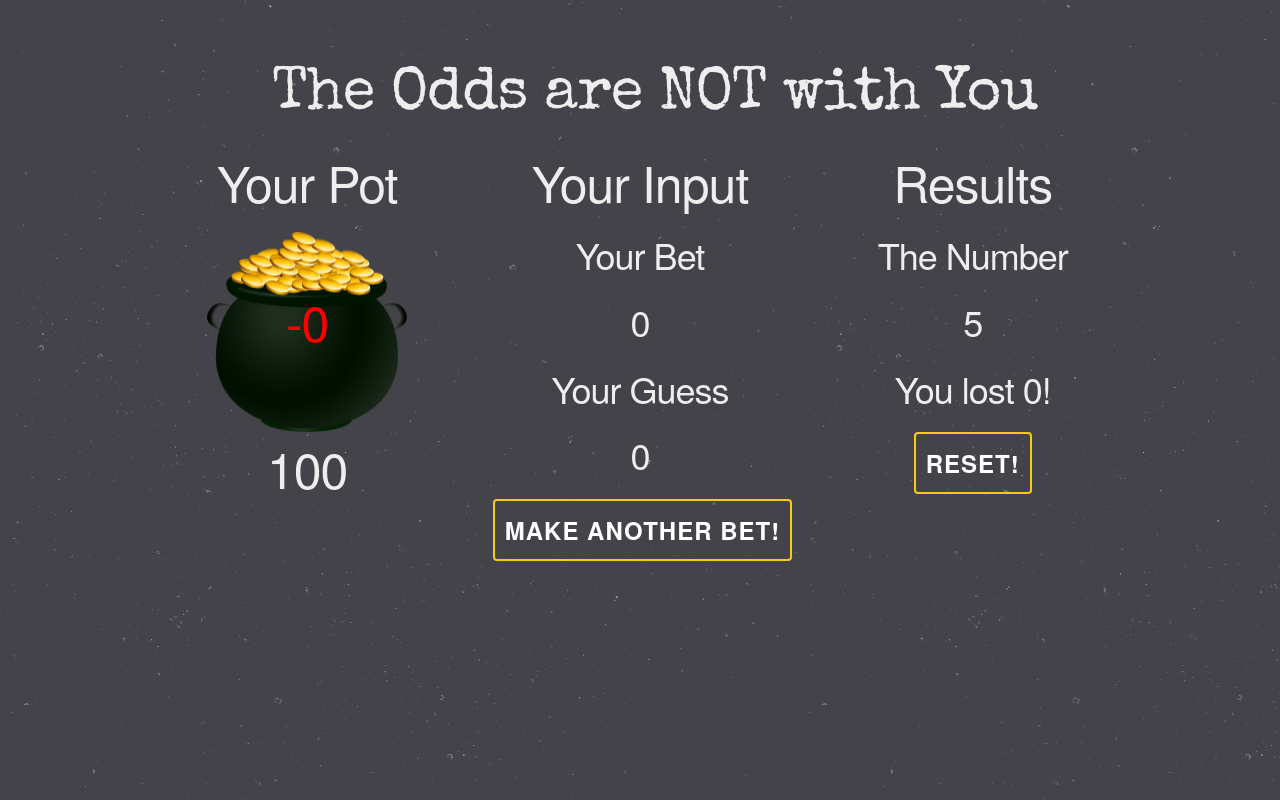
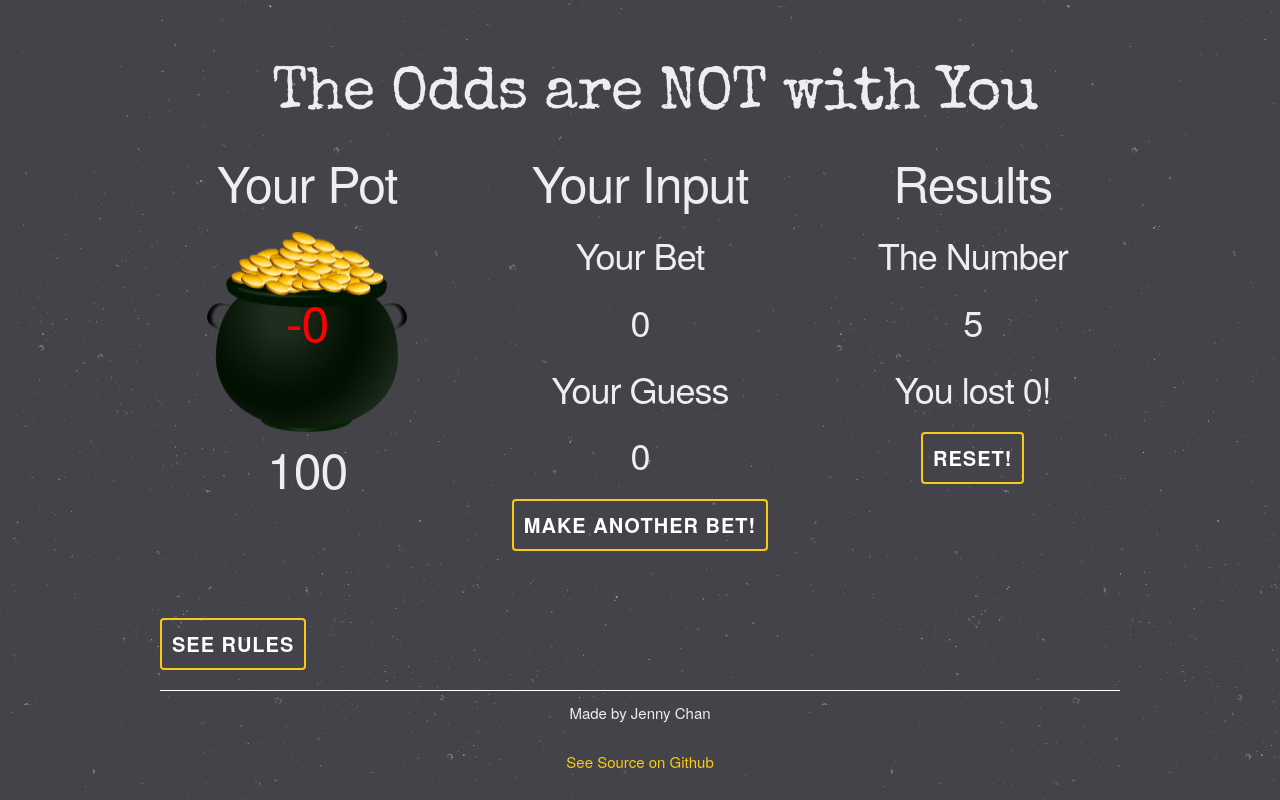
Before and after one commit to jpychan/betting_game, a plain HTML site: page index.html in a window 1280 px wide. Both pictures are taken after a click on the element "PLACE YOUR BET!". Drawn offline with nearby package versions, Linux system fonts and the light colour scheme.

Commit message:
added link to github source

```diff
--- a/css/style.css
+++ b/css/style.css
@@ -2,6 +2,16 @@
 body {
   background-image:url(../images/stardust.png);
   color: #eeeeee;
+}
+
+a {
+  color: #F7CA18;
+  text-decoration: none;
+}
+
+a:hover {
+  color: #eee;
+  text-decoration: underline;
 }
 
 
@@ -36,6 +46,9 @@ body {
   bottom: 250px;
 }
 
+#game-area {
+  clear:both;
+}
 #display-bet {
   transition: all 3s linear;
 }
@@ -54,8 +67,8 @@ input {
 button {
   color: #FB6542;
   border-color: #FB6542;
-  font-size: 24px;
-  padding: 10px;
+  font-size: 20px;
+  padding: 5px 10px;
   height: auto;
   margin: auto;
 }
@@ -188,3 +201,23 @@ button {
   transition: all 0.4s cubic-bezier(0.42, 0, 0.58, 1);
 0s;
 }
+
+#rules {
+  clear: both;
+  padding: 20px 0;
+  text-align: left;
+}
+
+#rules button {
+  margin: 0;
+}
+
+#rule-details {
+  padding: 20px;
+}
+
+footer {
+  padding-top: 10px;
+  text-align: center;
+  border-top: 1px solid #fff;
+}
--- a/index.html
+++ b/index.html
@@ -12,10 +12,10 @@
 
   <div class="container">
 
+
     <div class="row title">
       <h1>The Odds are NOT with You</h1>
     </div>
-
 
     <div id= "game-area" class="row game-area">
 
@@ -67,6 +67,26 @@
         </div>
       </div>
     </div>
+
+    <div id="rules">
+    <button id="rules-btn" class="animated-button thar-one">See Rules</button>
+      <div id="rule-details" class="no-display">
+        <h4>Rules:</h4>
+        <p><strong>How to Play: </strong>Make a bet of $5 or $10 and pick a number between 1-10.</p>
+        <p><strong>How to Win: </strong>
+        <ul>
+          <li>You win 2x your bet if your guess is right.</li>
+          <li>You get your money back if your guess is off by 1.</li>
+          <li>You lose the bet if your guess is off by 2 or more.</li>
+         </ul>
+      </div>
+    </div>
+
+
+    <footer>
+      <p>Made by Jenny Chan</p>
+      <p><a href="https://github.com/jpychan/betting_game" target="_blank">See Source on Github</a>
+    </footer>
   </div>
 </body>
 </html>
--- a/javascript/betting_game_ui.js
+++ b/javascript/betting_game_ui.js
@@ -1,6 +1,11 @@
 (function() {
 
 $(document).ready(function() {
+
+  $('#rules-btn').on('click', function() {
+    $('#rule-details').slideToggle();
+  });
+
 
   var pot = 100;
   var potSize = 200;
@@ -93,6 +98,9 @@ $(document).ready(function() {
       setTimeout(function() {
         $('#display-bet').addClass('no-display');}, 3000);
   };
+
 });
 
+
+
 })();
```
